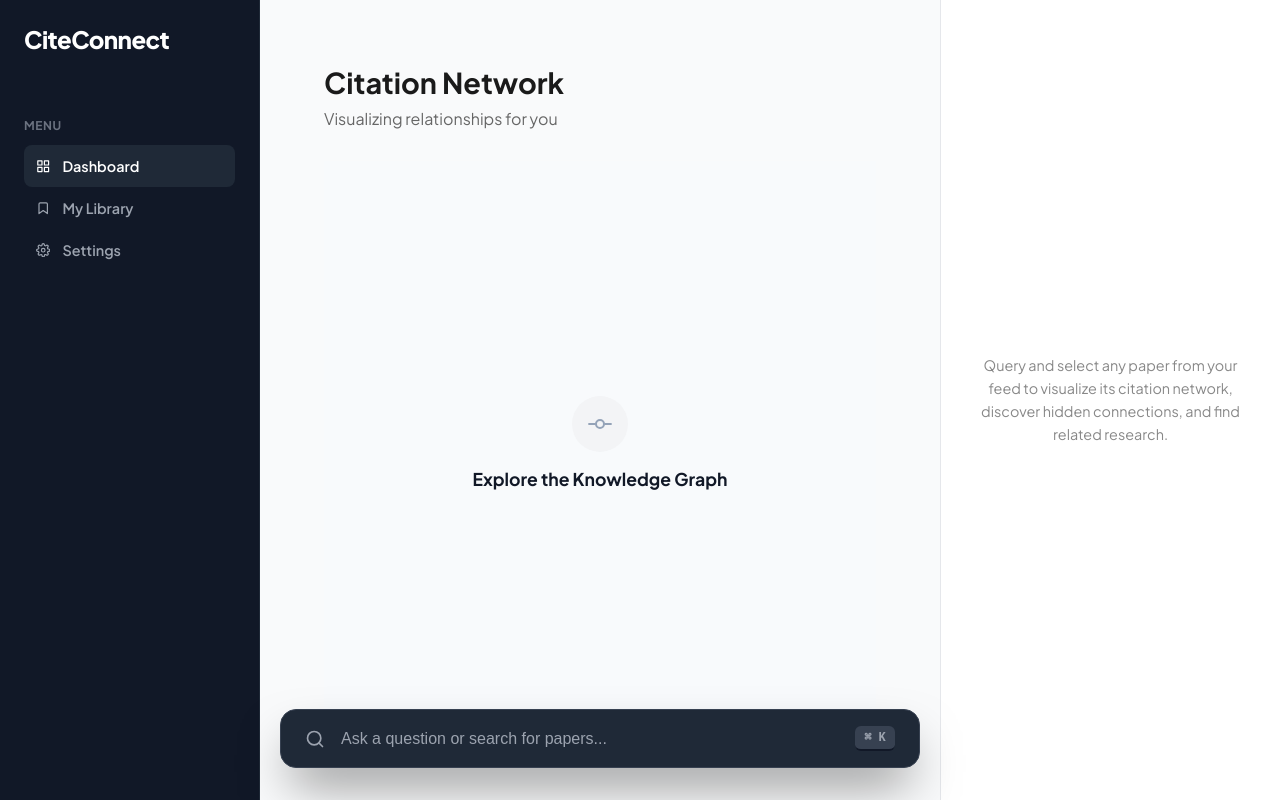
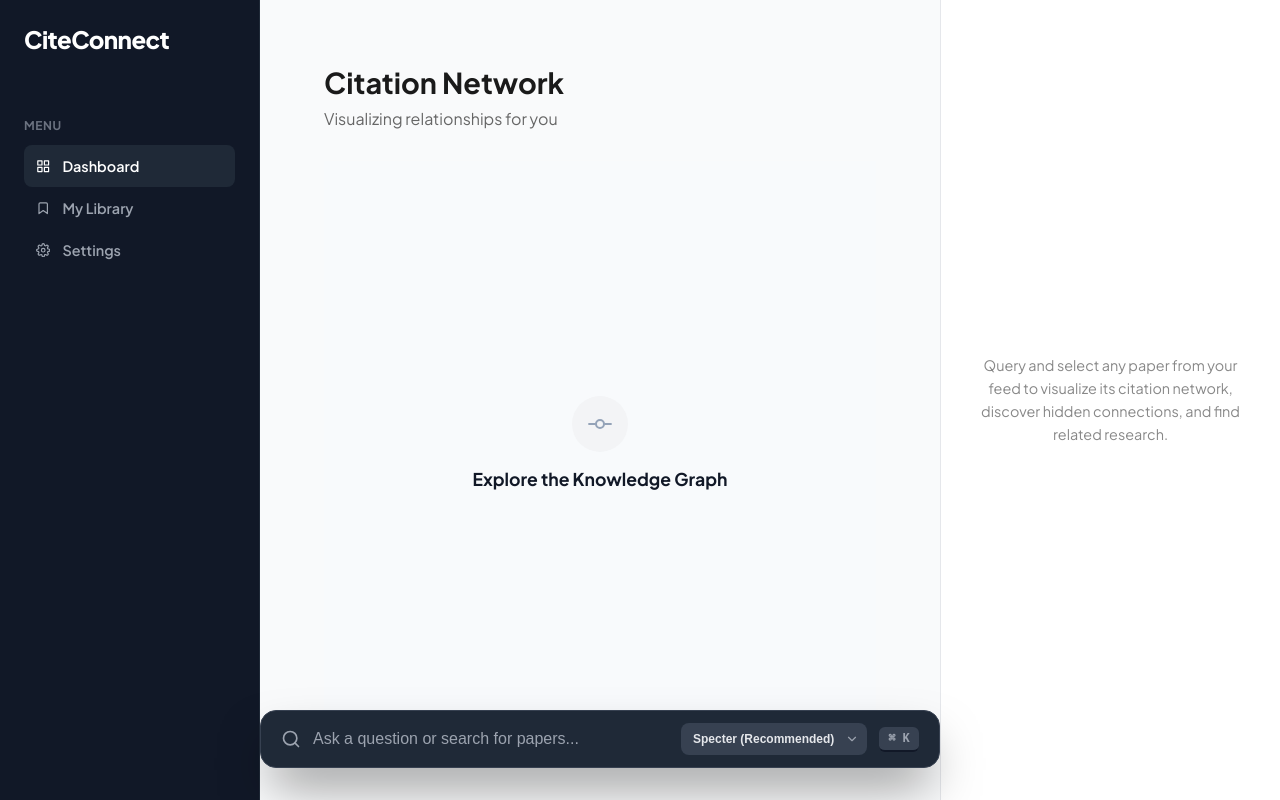
Before and after one commit to Cite-Connect/pulp, a Next.js app: page /dashboard in a window 1280 px wide. Built offline with nearby package versions, Linux system fonts and the light colour scheme; sample sign-in values are in the browser's storage.

Commit message:
made minor change

```diff
--- a/src/api/interface/types.ts
+++ b/src/api/interface/types.ts
@@ -136,7 +136,7 @@ export interface PaperDetails {
 export interface RecommendationPayload {
     user_id: number | string; // Optional if backend infers from token
     count: number;            // Default 10
-    model_preference?: 'minilm' | 'specter' | 'scibert';
+    model_preference?: 'minilm' | 'specter';
     search_query: string;
     session_id: string;
 }
--- a/src/api/services/auth.ts
+++ b/src/api/services/auth.ts
@@ -40,6 +40,5 @@ export const getAccessToken = (): string | null => {
 
 export const getAuthHeaders = (): { Authorization?: string } => {
   const token = getAccessToken();
-  console.log("Auth Token:", token);
   return token ? { Authorization: `Bearer ${token}` } : {};
 };
--- a/src/api/services/paper.ts
+++ b/src/api/services/paper.ts
@@ -18,5 +18,15 @@ export const paperApi = {
             }
         );
         return response.data;
+    },
+
+    getSavedPapers: async (user_id: string | null): Promise<PaperDetails[]> => {
+        const response = await apiClientV1.get<PaperDetails[]>(
+            `/${user_id}/saved`,
+            {
+                headers: getAuthHeaders(),
+            }
+        );
+        return response.data;
     }
 };
--- a/src/components/dashboard/FloatingSearch.tsx
+++ b/src/components/dashboard/FloatingSearch.tsx
@@ -2,20 +2,24 @@
 
 import React, { useState, useEffect, useRef } from 'react';
 import styled, { keyframes } from 'styled-components';
-import { FiSearch, FiLoader } from 'react-icons/fi';
+import { FiSearch, FiLoader, FiChevronDown } from 'react-icons/fi';
 import { paperApi } from '@/api/services/paper';
+import { authApi } from '@/api/services/auth';
 import { generateSessionId } from '@/utils/session';
 import { useFeedStore } from '@/store/useFeedStore';
 import { useRecommendationStore } from '@/store/useRecommendationStore';
+import { useDashboardStore } from '@/store/useDashboardStore'; // <--- 1. Import Dashboard Store
 
 export default function FloatingSearch() {
     const [query, setQuery] = useState('');
     const [isSearching, setIsSearching] = useState(false);
+    const [selectedModel, setSelectedModel] = useState<'specter' | 'llama'>('specter');
     const inputRef = useRef<HTMLInputElement>(null);
 
     const { setPapers, setLoading } = useFeedStore();
+    const { setRecommendations } = useRecommendationStore();
 
-    const { setRecommendations } = useRecommendationStore();
+    const { setInspectingPaper, setSelectedPaperId, setGraphData } = useDashboardStore();
 
     useEffect(() => {
         const handleShortcut = (e: KeyboardEvent) => {
@@ -35,6 +39,10 @@ export default function FloatingSearch() {
             setIsSearching(true);
             setLoading(true);
 
+            setInspectingPaper(null);
+            setSelectedPaperId(null);
+            setGraphData(null);
+
             try {
                 const rawId = localStorage.getItem('userId');
                 const userId = rawId ? Number(rawId) : 0;
@@ -43,7 +51,7 @@ export default function FloatingSearch() {
                     search_query: query,
                     user_id: userId,
                     count: 10,
-                    model_preference: 'minilm',
+                    model_preference: selectedModel === 'specter' ? 'specter' : 'minilm',
                     session_id: generateSessionId(userId),
                 });
 
@@ -52,7 +60,6 @@ export default function FloatingSearch() {
 
             } catch (err) {
                 console.error("Search failed:", err);
-
             } finally {
                 setIsSearching(false);
                 setLoading(false);
@@ -78,13 +85,24 @@ export default function FloatingSearch() {
                     disabled={isSearching}
                 />
 
+                {/* Model Selector */}
+                <SelectWrapper onClick={(e) => e.stopPropagation()}>
+                    <ModelSelect
+                        value={selectedModel}
+                        onChange={(e) => setSelectedModel(e.target.value as 'specter' | 'llama')}
+                        disabled={isSearching}
+                    >
+                        <option value="specter">Specter (Recommended)</option>
+                        <option value="llama">Llama Model</option>
+                    </ModelSelect>
+                    <FiChevronDown size={14} className="chevron" />
+                </SelectWrapper>
+
                 <KbdShortcut>⌘ K</KbdShortcut>
             </InputWrapper>
         </Container>
     );
 }
-
-// --- STYLES ---
 
 const Container = styled.div`
     position: fixed;
@@ -100,14 +118,14 @@ const Container = styled.div`
 const InputWrapper = styled.div`
     pointer-events: auto;
     width: 100%;
-    max-width: 640px;
+    max-width: 700px;
     background-color: #1f2937;
     color: white;
     border-radius: 1rem;
-    padding: 1rem 1.5rem;
+    padding: 0.75rem 1.25rem;
     display: flex;
     align-items: center;
-    gap: 1rem;
+    gap: 0.75rem;
     box-shadow: 0 25px 50px -12px rgba(0, 0, 0, 0.5);
     border: 1px solid #374151;
     transition: transform 0.2s, border-color 0.2s;
@@ -126,6 +144,7 @@ const Input = styled.input`
     color: white;
     font-size: 1rem;
     font-weight: 500;
+    min-width: 0;
 
     &:focus {
         outline: none;
@@ -133,6 +152,45 @@ const Input = styled.input`
 
     &::placeholder {
         color: #9ca3af;
+    }
+`;
+
+const SelectWrapper = styled.div`
+    position: relative;
+    display: flex;
+    align-items: center;
+    background-color: #374151;
+    border-radius: 0.5rem;
+    padding: 0 0.5rem;
+    height: 2rem;
+
+    .chevron {
+        color: #9ca3af;
+        pointer-events: none;
+        position: absolute;
+        right: 0.5rem;
+    }
+`;
+
+const ModelSelect = styled.select`
+    appearance: none;
+    background: transparent;
+    border: none;
+    color: #e5e7eb;
+    font-size: 0.75rem;
+    font-weight: 600;
+    padding-right: 1.5rem;
+    padding-left: 0.25rem;
+    cursor: pointer;
+    outline: none;
+
+    option {
+        background-color: #1f2937;
+        color: white;
+    }
+
+    &:focus {
+        color: white;
     }
 `;
 
--- a/src/components/dashboard/PaperDetailsView.tsx
+++ b/src/components/dashboard/PaperDetailsView.tsx
@@ -113,11 +113,6 @@ export default function PaperDetailView({ paper, onBack }: PaperDetailViewProps)
             <ScrollableContent>
                 <div style={{ marginBottom: '1rem' }}>
                 <Badge>{paper.domain}</Badge>
-                {paper.quality_score && paper.quality_score > 0 && (
-                    <span style={{ fontSize: '0.75rem', color: '#666' }}>
-                    Score: {Math.round(paper.quality_score * 100)}%
-                    </span>
-                )}
                 </div>
 
                 <h2 style={{ fontSize: '1.25rem', fontWeight: 'bold', marginBottom: '0.5rem', lineHeight: '1.3' }}>
--- a/src/components/dashboard/RightPanel.tsx
+++ b/src/components/dashboard/RightPanel.tsx
@@ -2,7 +2,7 @@
 
 import React, { useState } from 'react';
 import styled from 'styled-components';
-import { FiList, FiStar, FiGitCommit } from 'react-icons/fi';
+import { FiStar, FiGitCommit } from 'react-icons/fi';
 import { graphApi } from '@/api/services/graph';
 import { paperApi } from '@/api/services/paper';
 import { RecommendedPaper, PaperDetails } from '@/api/interface/types';
@@ -85,7 +85,6 @@ export default function RightPanel() {
         <Panel>
             <PanelHeader>
                 <PanelTitle>Top Recommendations</PanelTitle>
-                <IconButton><FiList /></IconButton>
             </PanelHeader>
 
             <ListContainer>
@@ -108,7 +107,7 @@ export default function RightPanel() {
                                 {paper.relevance_explanation}
                             </RecExplanation>
                         )}
-                        <RecMeta>{paper.venue || 'Journal'} • {paper.year}</RecMeta>
+                        <RecMeta>{paper.venue ? '${paper.venue} •' : ''} {paper.year}</RecMeta>
                     </RecCard>
                 ))}
             </ListContainer>
```
Also changed, not shown: src/app/library/page.tsx (+6 -11 lines), src/app/settings/page.tsx (+32 -13 lines), src/components/dashboard/CitationGraph.tsx (+3 -17 lines).
